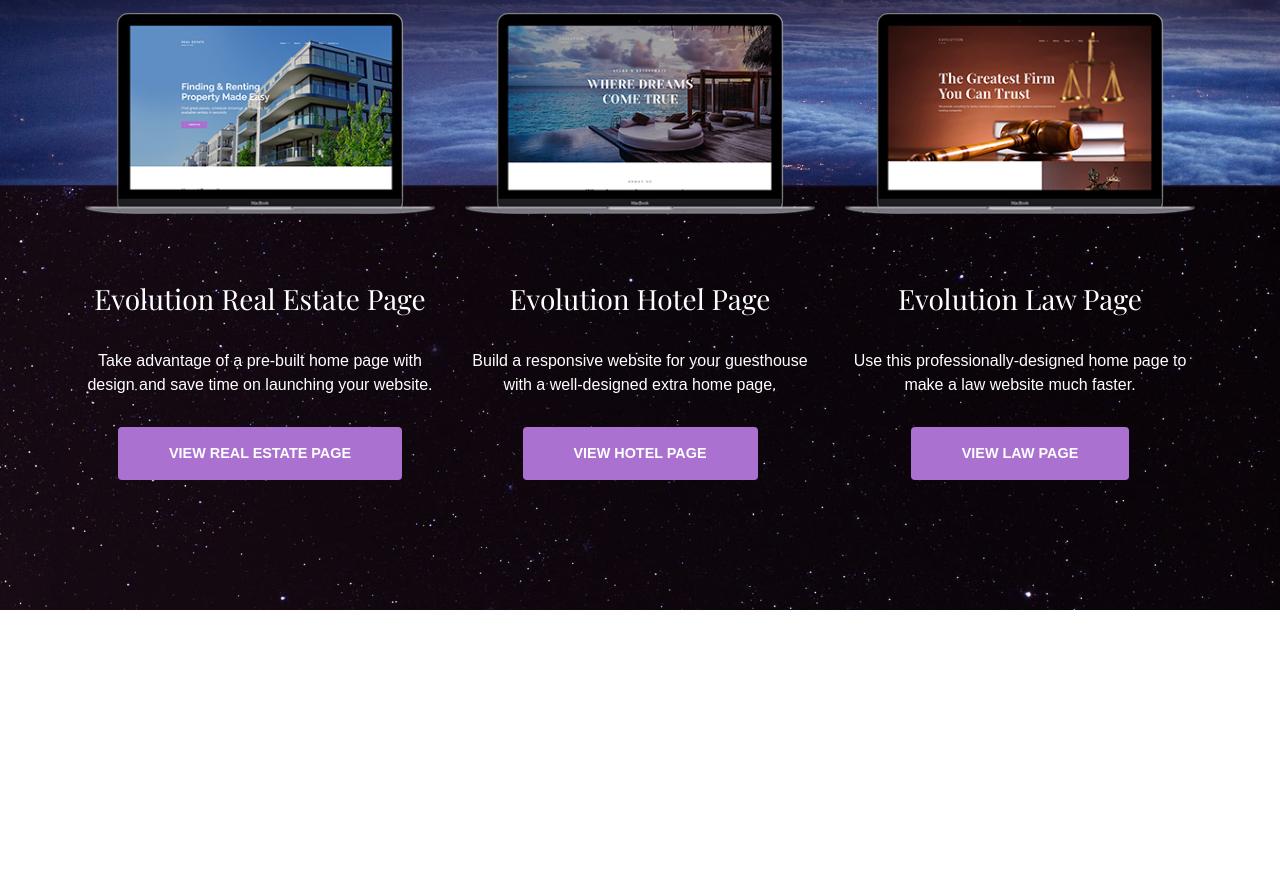
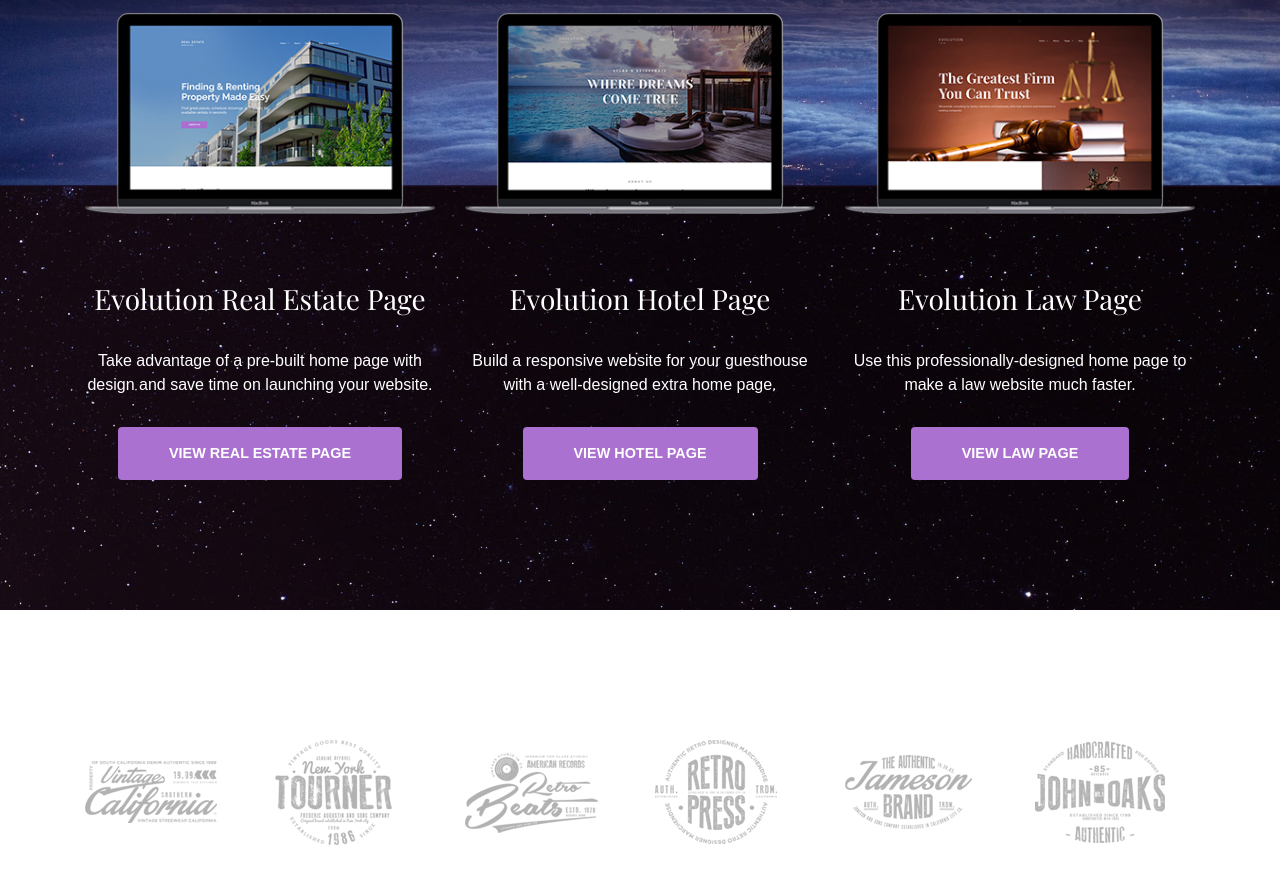
Before and after one commit to MinhTriet2104/fe1-static-web, a plain HTML site: page index.html in a window 1280 px wide. Shown: the part 5649-6532 px from the top of the page. Before the commit the page ends 6259 px from the top, so only its background shows below. Drawn offline with nearby package versions, Linux system fonts and the light colour scheme.

Commit message:
add partners icon

```diff
--- a/index.html
+++ b/index.html
@@ -458,9 +458,28 @@
                 </div>
             </div>
         </div>
-        <div class="partner">
+        <div class="partners">
             <div class="container">
-
+                <div class="row">
+                    <div class="col-md">
+                        <img src="./public/images/mt-0617-partners-icon1.png" class="img-fluid" alt="partners-1">
+                    </div>
+                    <div class="col-md">
+                        <img src="./public/images/mt-0617-partners-icon2.png" class="img-fluid" alt="partners-2">
+                    </div>
+                    <div class="col-md">
+                        <img src="./public/images/mt-0617-partners-icon3.png" class="img-fluid" alt="partners-3">
+                    </div>
+                    <div class="col-md">
+                        <img src="./public/images/mt-0617-partners-icon4.png" class="img-fluid" alt="partners-4">
+                    </div>
+                    <div class="col-md">
+                        <img src="./public/images/mt-0617-partners-icon5.png" class="img-fluid" alt="partners-5">
+                    </div>
+                    <div class="col-md">
+                        <img src="./public/images/mt-0617-partners-icon6.png" class="img-fluid" alt="partners-6">
+                    </div>
+                </div>
             </div>
         </div>
     </div>
--- a/public/css/styles.css
+++ b/public/css/styles.css
@@ -280,3 +280,7 @@ header.top-header .banner a {
     padding: 15px 0;
     margin-bottom: 0;
 }
+
+.main-content .partners {
+    padding: 130px 0;
+}
```
